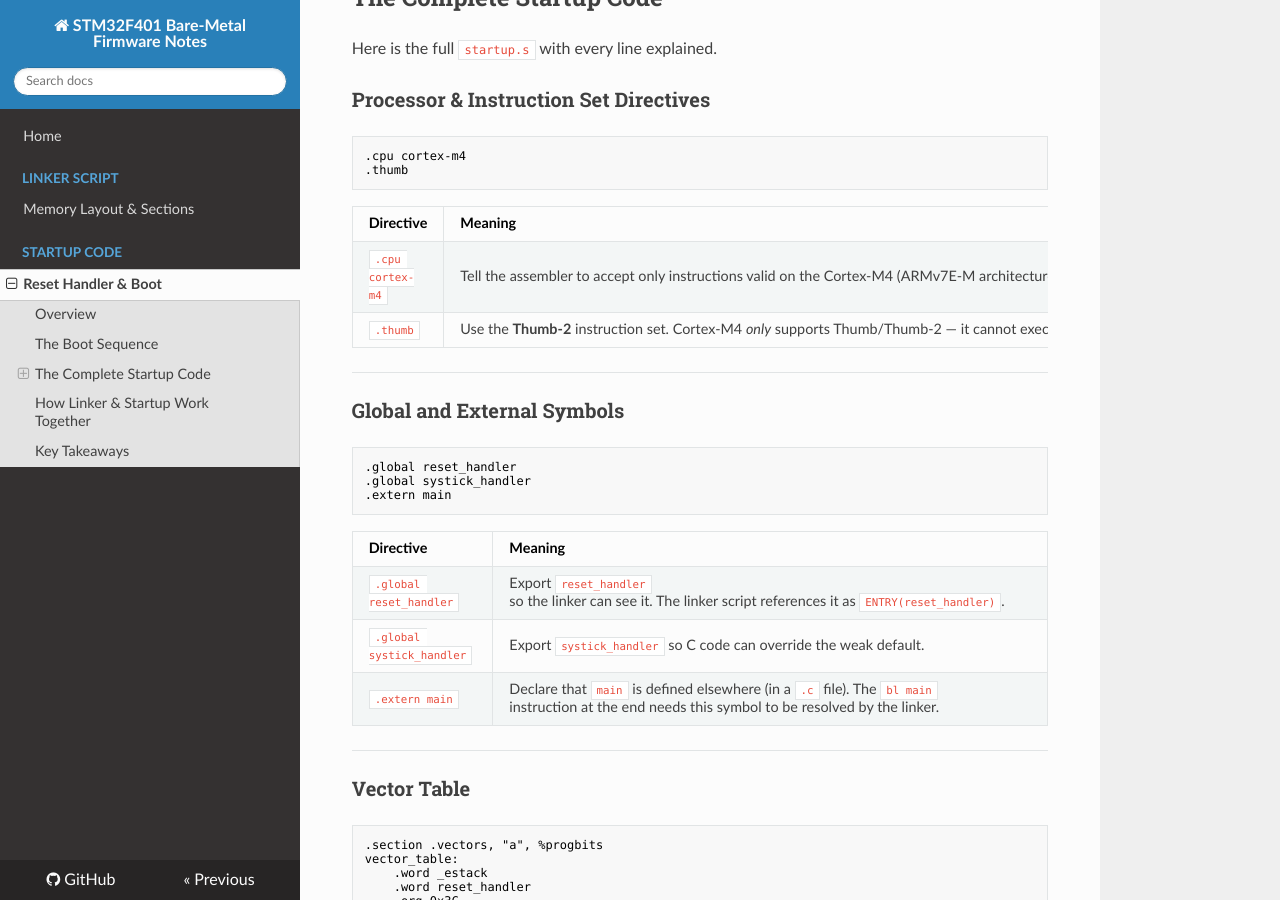
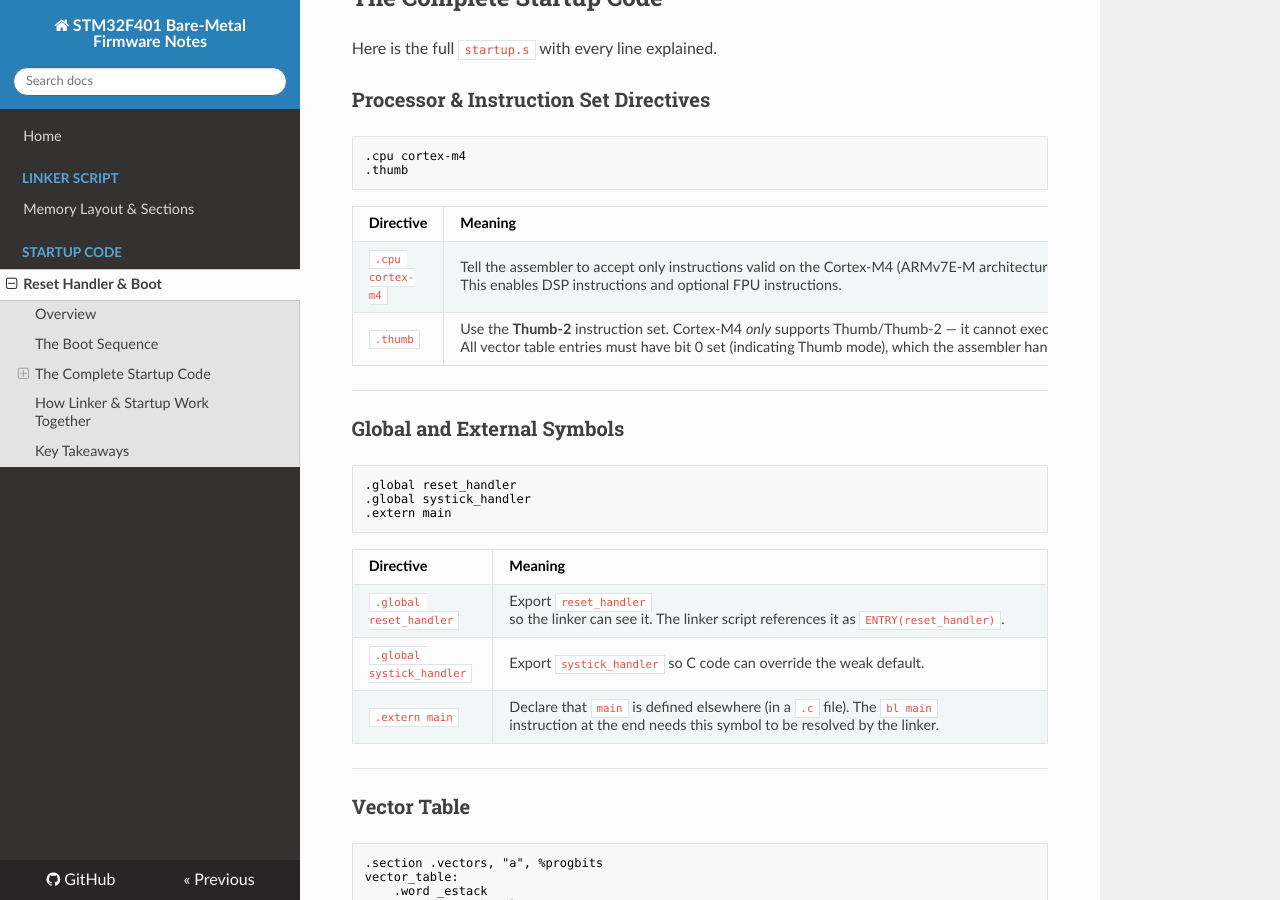
Before and after one commit to Demon-Lord-10/Bare-Metal, an MkDocs documentation site: the page built from docs/02_startup_and_boot/startup_assembly.md, in a window 1280 px wide and 900 px high, scrolled down 1319 px. Built offline with MkDocs 1.6.1, drawn with Linux system fonts in a browser that asks for light colours; nearby versions of some CDN libraries; a script that is not in the unit is left out.

Commit message:
small changes

```diff
--- a/docs/02_startup_and_boot/startup_assembly.md
+++ b/docs/02_startup_and_boot/startup_assembly.md
@@ -67,8 +67,8 @@ Here is the full `startup.s` with every line explained.
 
 | Directive | Meaning |
 |-----------|---------|
-| `.cpu cortex-m4` | Tell the assembler to accept only instructions valid on the Cortex-M4 (ARMv7E-M architecture). This enables DSP instructions and optional FPU instructions. |
-| `.thumb` | Use the **Thumb-2** instruction set. Cortex-M4 *only* supports Thumb/Thumb-2 — it cannot execute classic 32-bit ARM instructions. All vector table entries must have bit 0 set (indicating Thumb mode), which the assembler handles automatically. |
+| `.cpu cortex-m4` | Tell the assembler to accept only instructions valid on the Cortex-M4 (ARMv7E-M architecture).<br>This enables DSP instructions and optional FPU instructions. |
+| `.thumb` | Use the **Thumb-2** instruction set. Cortex-M4 *only* supports Thumb/Thumb-2 — it cannot execute classic 32-bit ARM instructions.<br>All vector table entries must have bit 0 set (indicating Thumb mode), which the assembler handles automatically. |
 
 ---
 
```
Also changed, not shown: site/index.html.
